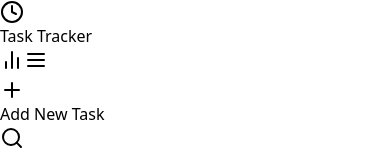
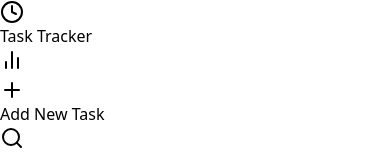
Before and after one commit to ashutoshorisoh/task_tracker, a React (Vite) app: page / in a window 390 px wide. Shown: the top 154 px of the page. Built offline with nearby package versions, Linux system fonts and the light colour scheme.

Commit message:
hamburger removed

```diff
--- a/src/App.jsx
+++ b/src/App.jsx
@@ -58,9 +58,7 @@ const App = () => {
             >
               <BarChart2 className="h-5 w-5" />
             </button>
-            <button className="p-2 rounded hover:bg-indigo-700">
-              <Menu className="h-5 w-5" />
-            </button>
+
           </div>
         </div>
       </header>
```
